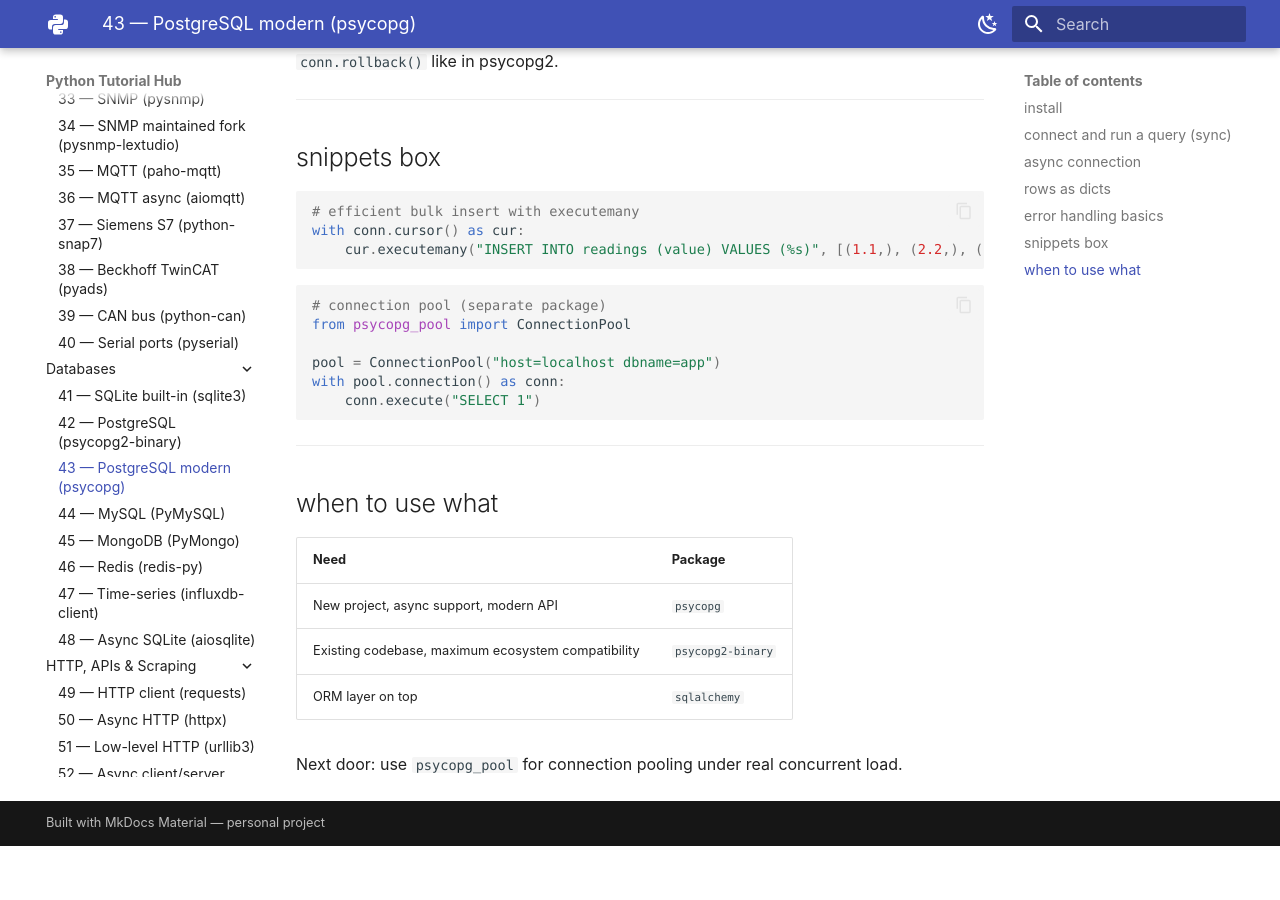
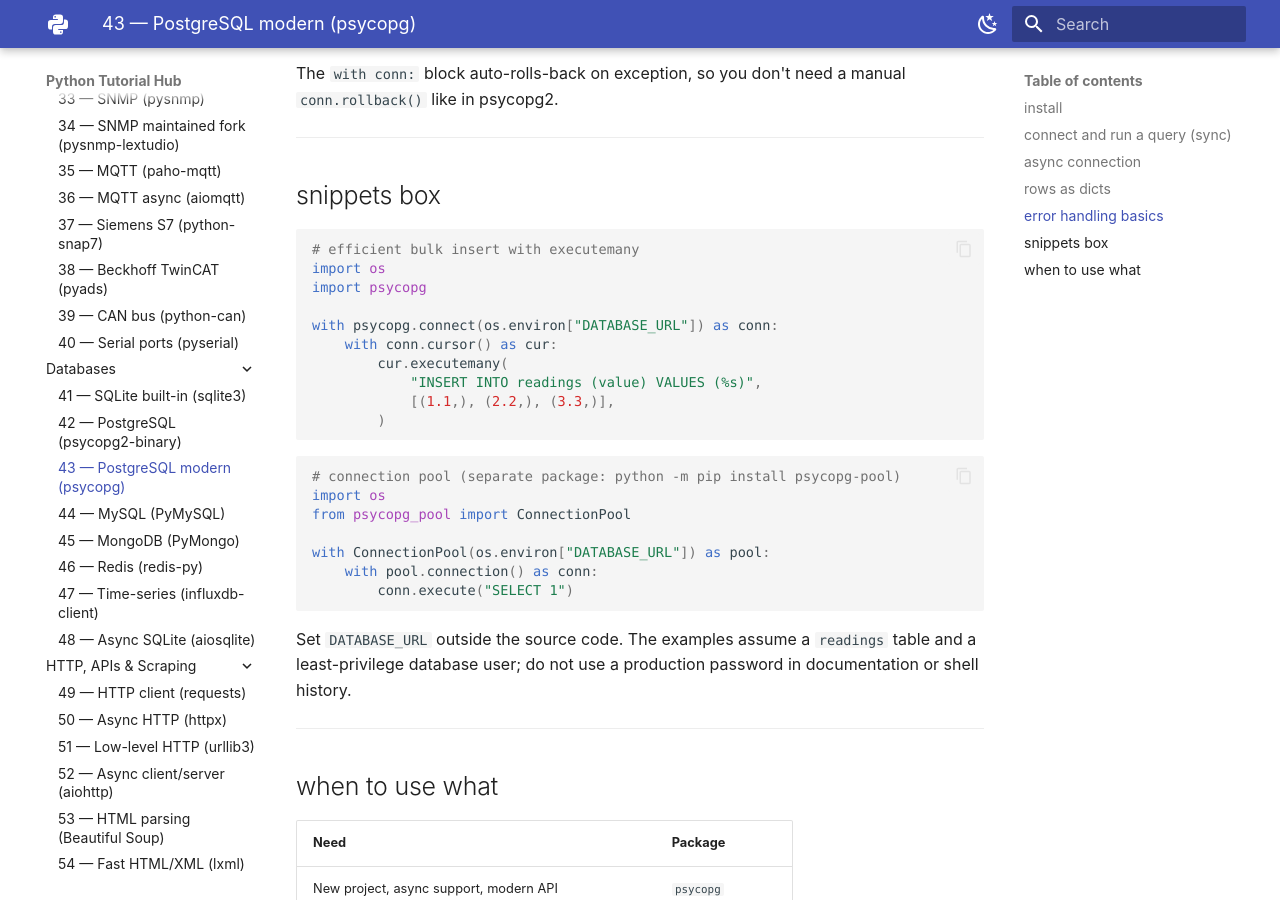
Before and after one commit to mcashpersonal-ux/Python, an MkDocs documentation site: the page built from docs/packages/psycopg.md, in a window 1280 px wide and 900 px high, scrolled down 1778 px. Built offline with MkDocs 1.6.1 and Material for MkDocs 9.7.7, drawn with Linux system fonts in a browser that asks for light colours; before the commit the page ends 2624 px from its top, so only the background shows below that; some of the changed text lies outside the part shown.

Commit message:
docs: improve package safety and runnable examples

````diff
--- a/docs/packages/psycopg.md
+++ b/docs/packages/psycopg.md
@@ -10,7 +10,7 @@
 ## install
 
 ```bash
-pip install psycopg[binary]
+python -m pip install "psycopg[binary]"
 ```
 
 The `[binary]` extra bundles a prebuilt libpq like psycopg2's `-binary`
@@ -21,9 +21,10 @@
 ## connect and run a query (sync)
 
 ```python
+import os
 import psycopg
 
-with psycopg.connect("host=localhost dbname=app user=app password=secret") as conn:
+with psycopg.connect(os.environ["DATABASE_URL"]) as conn:
     with conn.cursor() as cur:
         cur.execute("SELECT id, value FROM readings WHERE value > %s", (20,))
         for row in cur.fetchall():
@@ -40,11 +41,12 @@
 
 ```python
 import asyncio
+import os
 import psycopg
 
 async def main():
     async with await psycopg.AsyncConnection.connect(
-        "host=localhost dbname=app user=app password=secret"
+        os.environ["DATABASE_URL"]
     ) as conn:
         async with conn.cursor() as cur:
             await cur.execute("SELECT id, value FROM readings")
@@ -93,18 +95,30 @@
 
 ```python
 # efficient bulk insert with executemany
-with conn.cursor() as cur:
-    cur.executemany("INSERT INTO readings (value) VALUES (%s)", [(1.1,), (2.2,), (3.3,)])
+import os
+import psycopg
+
+with psycopg.connect(os.environ["DATABASE_URL"]) as conn:
+    with conn.cursor() as cur:
+        cur.executemany(
+            "INSERT INTO readings (value) VALUES (%s)",
+            [(1.1,), (2.2,), (3.3,)],
+        )
 ```
 
 ```python
-# connection pool (separate package)
+# connection pool (separate package: python -m pip install psycopg-pool)
+import os
 from psycopg_pool import ConnectionPool
 
-pool = ConnectionPool("host=localhost dbname=app")
-with pool.connection() as conn:
-    conn.execute("SELECT 1")
+with ConnectionPool(os.environ["DATABASE_URL"]) as pool:
+    with pool.connection() as conn:
+        conn.execute("SELECT 1")
 ```
+
+Set `DATABASE_URL` outside the source code. The examples assume a `readings`
+table and a least-privilege database user; do not use a production password in
+documentation or shell history.
 
 ---
 
````
Also changed, not shown: docs/packages/index.md (+14 -6 lines), docs/packages/requests.md (+19 -8 lines), docs/packages/scikit-learn.md (+4 -0 lines), docs/packages/torch.md (+6 -1 lines).
